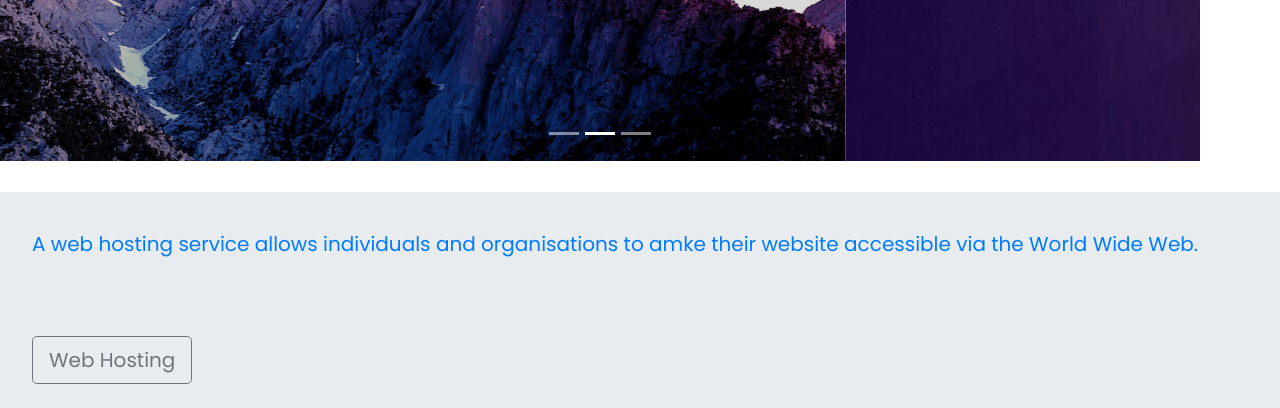
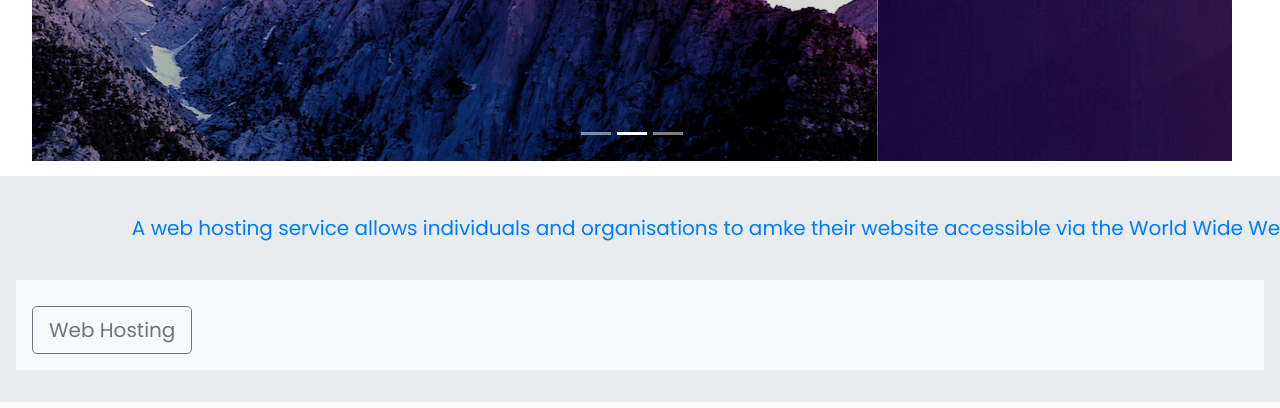
Before and after one commit to consistentinquiry/Website-Demo, a plain HTML site: page index.html in a window 1280 px wide. Shown: the part 544-952 px from the top of the page. Drawn offline with nearby package versions, Linux system fonts and the light colour scheme.

Commit message:
Added gifw

```diff
--- a/index.html
+++ b/index.html
@@ -16,9 +16,9 @@
 <body>
 
 <!-- Navigation -->
-<nav class="navbar navbar-expand-md navbar-light bg-light sticky-top">
+<nav class="navbar navbar-expand-md navbar-light bg-light sticky-top ">
 	<div class="container-fluid">
-		<a class="navbar-brand" href="#" src="img/logo.png">
+		<a class="navbar-brand d-flex justify-content-center" href="#" src="img/logo.png">
 			<button class="navbar-toggler" type="button" data-toggle="collapse" datatarget="#navbarResponsive">
 				<span class="navbar-toggler-icon"></span>
 			</button>
@@ -78,7 +78,7 @@
 		<div class="col-xs-12 col-sm-12 col-md-9 col-lg-9 col-xl-10">
 			<p class="lead">A web hosting service allows individuals and organisations to amke their website accessible via the World Wide Web. </p>
 		</div>
-		<div class="col-xs-12 col-sm-12 col-md-3 col-lg-3 col-xl-2">
+		<div class="col-md-12 bg-light text-left">
 			<a href="#">
 				<button type="button" class="btn btn-outline-secondary btn-lg">Web Hosting</button>
 			 </a>
```
Also changed, not shown: img/websiteGif.gif (added), 1 other file.
